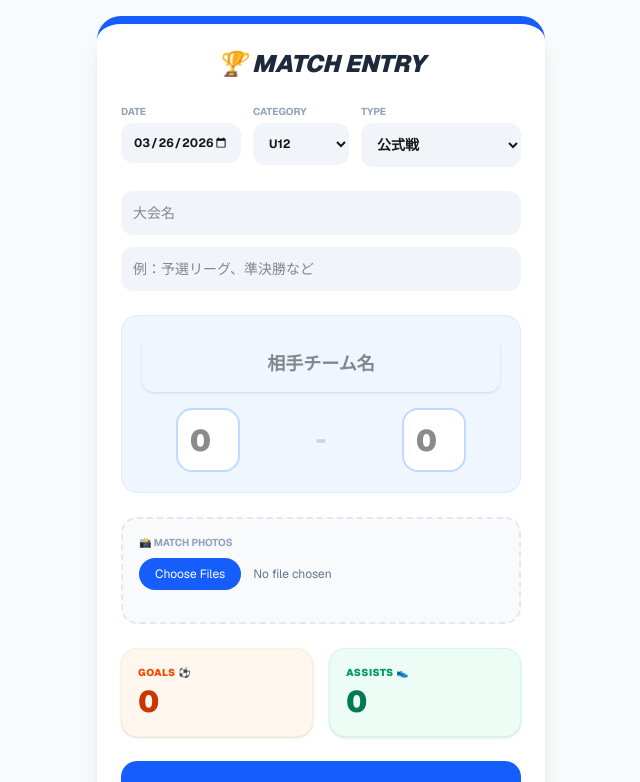
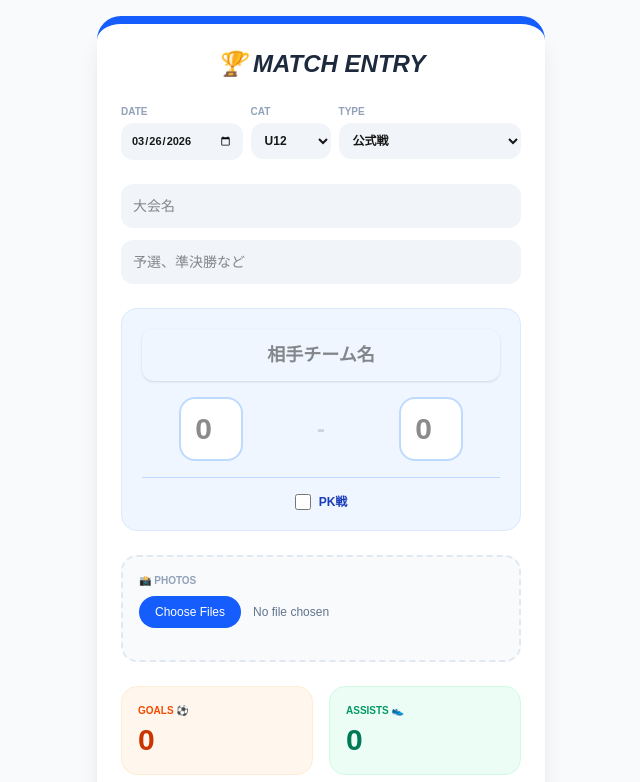
Before and after one commit to bqyujiyamada-code/soccer-app, a Next.js app: page /match/entry in a window 1280 px wide. Shown: the top 782 px of the page, without its empty margins (319-959 px from the left). Built offline with nearby package versions, Linux system fonts and the light colour scheme.

Commit message:
Update entry

```diff
--- a/src/app/match/entry/page.tsx
+++ b/src/app/match/entry/page.tsx
@@ -8,13 +8,13 @@ import Link from "next/link";
 function MatchEntryForm() {
   const router = useRouter();
   const searchParams = useSearchParams();
-  const matchId = searchParams.get("id");
+  const matchId = searchParams.get("id"); // URLからIDを取得
 
   const [loading, setLoading] = useState(false);
   const [uploading, setUploading] = useState(false);
 
-  // 初期状態を定義
-  const initialFormState = {
+  // 初期状態
+  const [formData, setFormData] = useState({
     date: new Date().toISOString().split('T')[0],
     category: "U12",
     matchType: "公式戦",
@@ -29,33 +29,49 @@ function MatchEntryForm() {
     myGoals: "0",
     myAssists: "0",
     images: [] as { key: string; url: string }[],
-  };
+  });
 
-  const [formData, setFormData] = useState(initialFormState);
-
-  // 編集モード：既存データの取得とマッピング
+  // 編集モード：get-matches から該当の1件を探す
   useEffect(() => {
     if (matchId) {
-      const loadMatch = async () => {
+      const loadMatchFromList = async () => {
         try {
-          const res = await fetch(`/api/get-match?id=${matchId}`);
-          if (res.ok) {
-            const data = await res.json();
-            // 既存の値を活かしつつ、足りないフィールドを初期値で埋める（マージ処理）
-            setFormData(prev => ({
-              ...initialFormState,
-              ...data,
-              // 数値や配列が確実にセットされるように個別に指定
-              images: data.images || [],
-              myGoals: data.myGoals?.toString() || "0",
-              myAssists: data.myAssists?.toString() || "0",
-            }));
+          // get-matches を使用（一覧を取得）
+          const res = await fetch("/api/get-matches");
+          if (!res.ok) throw new Error("一覧の取得に失敗しました");
+
+          const allMatches = await res.json();
+
+          // 一覧の中から ID が一致するものを検索
+          const targetMatch = allMatches.find((m: any) => m.id === matchId);
+
+          if (targetMatch) {
+            console.log("Match Found:", targetMatch);
+            // データをフォームにセット
+            setFormData({
+              date: targetMatch.date || "",
+              category: targetMatch.category || "U12",
+              matchType: targetMatch.matchType || "公式戦",
+              tournamentName: targetMatch.tournamentName || "",
+              matchStep: targetMatch.matchStep || "",
+              opponent: targetMatch.opponent || "",
+              scoreUs: String(targetMatch.scoreUs ?? ""),
+              scoreThem: String(targetMatch.scoreThem ?? ""),
+              hasPK: !!targetMatch.hasPK,
+              pkScoreUs: String(targetMatch.pkScoreUs ?? ""),
+              pkScoreThem: String(targetMatch.pkScoreThem ?? ""),
+              myGoals: String(targetMatch.myGoals ?? "0"),
+              myAssists: String(targetMatch.myAssists ?? "0"),
+              images: Array.isArray(targetMatch.images) ? targetMatch.images : [],
+            });
+          } else {
+            console.warn("指定されたIDの試合が見つかりません:", matchId);
           }
         } catch (err) {
-          console.error("データの読み込みに失敗しました", err);
+          console.error("Fetch error:", err);
         }
       };
-      loadMatch();
+      loadMatchFromList();
     }
   }, [matchId]);
 
@@ -68,7 +84,6 @@ function MatchEntryForm() {
   const handleImageChange = async (e: React.ChangeEvent<HTMLInputElement>) => {
     if (!e.target.files) return;
     setUploading(true);
-
     const files = Array.from(e.target.files);
     const bucketName = process.env.NEXT_PUBLIC_AWS_S3_BUCKET_NAME;
 
@@ -80,55 +95,39 @@ function MatchEntryForm() {
           body: JSON.stringify({ filename: file.name, contentType: file.type }),
         });
         const data = await res.json();
-
-        await fetch(data.signedUrl, {
-          method: "PUT",
-          body: file,
-          headers: { "Content-Type": file.type },
-        });
-
+        await fetch(data.signedUrl, { method: "PUT", body: file, headers: { "Content-Type": file.type } });
         const publicUrl = `https://${bucketName}.s3.ap-northeast-1.amazonaws.com/${data.fileKey}`;
-
-        // 既存の画像リストに追加（上書きではなく追記）
         setFormData(prev => ({
           ...prev,
           images: [...prev.images, { key: data.fileKey, url: publicUrl }]
         }));
-      } catch (err: any) {
-        alert("アップロード失敗: " + err.message);
+      } catch (err) {
+        console.error("Upload error:", err);
       }
     }
     setUploading(false);
   };
 
   const removeImage = (index: number) => {
-    setFormData(prev => ({
-      ...prev,
-      images: prev.images.filter((_, i) => i !== index)
-    }));
+    setFormData(prev => ({ ...prev, images: prev.images.filter((_, i) => i !== index) }));
   };
 
   const handleSubmit = async (e: React.FormEvent) => {
     e.preventDefault();
     setLoading(true);
-
     try {
       const res = await fetch("/api/save-match", {
         method: "POST",
         headers: { "Content-Type": "application/json" },
-        // IDを含めて送信することで「新規」ではなく「更新」として扱う
         body: JSON.stringify(matchId ? { ...formData, id: matchId } : formData),
       });
-
       if (res.ok) {
-        alert(matchId ? "記録を更新しました！" : "新しく記録しました！⚽️");
+        alert(matchId ? "記録を更新しました！" : "試合を記録しました！");
         router.push("/match/history");
-      } else {
-        const errorData = await res.json();
-        alert(`保存失敗: ${errorData.detail}`);
+        router.refresh();
       }
     } catch (err) {
-      alert("通信エラーが発生しました。");
+      alert("保存中にエラーが発生しました。");
     } finally {
       setLoading(false);
     }
@@ -136,24 +135,23 @@ function MatchEntryForm() {
 
   return (
     <form onSubmit={handleSubmit} className="space-y-6">
-      {/* 以前と同じJSX構造（中略） */}
-      {/* 確実に formData.value を参照しているため、取得した値が表示されます */}
-      <div className="flex flex-wrap gap-3">
-        <div className="flex-1 min-w-[120px]">
+      {/* 基本設定 */}
+      <div className="flex flex-wrap gap-2">
+        <div className="flex-1 min-w-[110px]">
           <label className="block text-[10px] font-bold text-slate-400 mb-1">DATE</label>
-          <input type="date" name="date" value={formData.date} onChange={handleChange} className="w-full p-3 bg-slate-100 rounded-xl font-bold text-xs outline-none" required />
+          <input type="date" name="date" value={formData.date} onChange={handleChange} className="w-full p-2.5 bg-slate-100 rounded-xl font-bold text-[11px] outline-none" required />
         </div>
-        <div className="w-24">
-          <label className="block text-[10px] font-bold text-slate-400 mb-1">CATEGORY</label>
-          <select name="category" value={formData.category} onChange={handleChange} className="w-full p-3 bg-slate-100 rounded-xl font-bold text-xs outline-none">
+        <div className="w-20">
+          <label className="block text-[10px] font-bold text-slate-400 mb-1">CAT</label>
+          <select name="category" value={formData.category} onChange={handleChange} className="w-full p-2.5 bg-slate-100 rounded-xl font-bold text-xs outline-none">
             <option value="U12">U12</option>
             <option value="U11">U11</option>
             <option value="U10">U10</option>
           </select>
         </div>
-        <div className="flex-[1.5] min-w-[140px]">
+        <div className="flex-[1.5] min-w-[120px]">
           <label className="block text-[10px] font-bold text-slate-400 mb-1">TYPE</label>
-          <select name="matchType" value={formData.matchType} onChange={handleChange} className="w-full p-3 bg-slate-100 rounded-xl font-bold text-sm outline-none">
+          <select name="matchType" value={formData.matchType} onChange={handleChange} className="w-full p-2.5 bg-slate-100 rounded-xl font-bold text-xs outline-none">
             <option>公式戦</option>
             <option>トレーニングマッチ</option>
             <option>カップ戦</option>
@@ -164,45 +162,58 @@ function MatchEntryForm() {
 
       <div className="space-y-3">
         <input type="text" name="tournamentName" placeholder="大会名" value={formData.tournamentName} onChange={handleChange} className="w-full p-3 bg-slate-100 rounded-xl text-sm outline-none font-medium" required />
-        <input type="text" name="matchStep" placeholder="例：予選リーグ、準決勝など" value={formData.matchStep} onChange={handleChange} className="w-full p-3 bg-slate-100 rounded-xl text-sm outline-none" />
+        <input type="text" name="matchStep" placeholder="予選、準決勝など" value={formData.matchStep} onChange={handleChange} className="w-full p-3 bg-slate-100 rounded-xl text-sm outline-none" />
       </div>
 
       <div className="bg-blue-50 p-5 rounded-2xl border border-blue-100">
-        <input type="text" name="opponent" placeholder="相手チーム名" value={formData.opponent} onChange={handleChange} className="w-full p-3 mb-4 rounded-xl text-center font-black outline-none border-2 border-transparent focus:border-blue-400 text-lg shadow-sm" required />
-        <div className="flex items-center justify-around gap-2">
-          <input type="number" name="scoreUs" value={formData.scoreUs} onChange={handleChange} className="w-16 h-16 text-3xl font-black text-center rounded-2xl border-2 border-blue-200 outline-none focus:border-blue-500 bg-white" placeholder="0" required />
-          <div className="text-2xl font-black text-slate-300">-</div>
-          <input type="number" name="scoreThem" value={formData.scoreThem} onChange={handleChange} className="w-16 h-16 text-3xl font-black text-center rounded-2xl border-2 border-blue-200 outline-none focus:border-blue-500 bg-white" placeholder="0" required />
+        <input type="text" name="opponent" placeholder="相手チーム名" value={formData.opponent} onChange={handleChange} className="w-full p-3 mb-4 rounded-xl text-center font-black outline-none text-lg shadow-sm" required />
+        <div className="flex items-center justify-around">
+          <input type="number" name="scoreUs" value={formData.scoreUs} onChange={handleChange} className="w-16 h-16 text-3xl font-black text-center rounded-2xl border-2 border-blue-200 bg-white outline-none" placeholder="0" required />
+          <span className="text-2xl font-black text-slate-300">-</span>
+          <input type="number" name="scoreThem" value={formData.scoreThem} onChange={handleChange} className="w-16 h-16 text-3xl font-black text-center rounded-2xl border-2 border-blue-200 bg-white outline-none" placeholder="0" required />
+        </div>
+
+        {/* PK設定 */}
+        <div className="mt-4 pt-4 border-t border-blue-200 flex flex-col items-center">
+          <label className="flex items-center gap-2 cursor-pointer">
+            <input type="checkbox" name="hasPK" checked={formData.hasPK} onChange={handleChange} className="w-4 h-4 accent-blue-600" />
+            <span className="text-xs font-bold text-blue-800">PK戦</span>
+          </label>
+          {formData.hasPK && (
+            <div className="mt-2 flex gap-2">
+              <input type="number" name="pkScoreUs" value={formData.pkScoreUs} onChange={handleChange} className="w-12 p-1.5 text-center rounded-lg border border-blue-300 text-xs font-bold" placeholder="Us" />
+              <input type="number" name="pkScoreThem" value={formData.pkScoreThem} onChange={handleChange} className="w-12 p-1.5 text-center rounded-lg border border-blue-300 text-xs font-bold" placeholder="Them" />
+            </div>
+          )}
         </div>
       </div>
 
-      {/* 画像プレビュー部分 (重要: 既存の画像が表示されることを確認) */}
       <div className="bg-slate-50 p-4 rounded-2xl border-2 border-dashed border-slate-200">
-        <label className="block text-[10px] font-bold text-slate-400 mb-2 uppercase">📸 Match Photos</label>
-        <input type="file" multiple accept="image/*" onChange={handleImageChange} className="w-full text-xs text-slate-500 file:mr-3 file:py-2 file:px-4 file:rounded-full file:bg-blue-600 file:text-white cursor-pointer" />
+        <label className="block text-[10px] font-bold text-slate-400 mb-2 uppercase">📸 PHOTOS</label>
+        <input type="file" multiple accept="image/*" onChange={handleImageChange} className="w-full text-xs text-slate-500 file:mr-3 file:py-2 file:px-4 file:rounded-full file:bg-blue-600 file:text-white" />
         <div className="grid grid-cols-3 gap-2 mt-4">
-          {formData.images.map((img, index) => (
-            <div key={index} className="relative aspect-square rounded-lg overflow-hidden border border-slate-200 shadow-sm group">
-              <img src={img.url} alt="preview" className="object-cover w-full h-full" />
-              <button type="button" onClick={() => removeImage(index)} className="absolute top-0 right-0 bg-red-500 text-white w-6 h-6 flex items-center justify-center text-[10px] font-bold rounded-bl-lg shadow-md">✕</button>
+          {formData.images.map((img, i) => (
+            <div key={i} className="relative aspect-square rounded-lg overflow-hidden border">
+              <img src={img.url} className="object-cover w-full h-full" alt="" />
+              <button type="button" onClick={() => removeImage(i)} className="absolute top-0 right-0 bg-red-500 text-white w-6 h-6 flex items-center justify-center text-[10px]">✕</button>
             </div>
           ))}
         </div>
       </div>
 
       <div className="grid grid-cols-2 gap-4">
-        <div className="bg-orange-50 p-4 rounded-2xl border border-orange-100 shadow-sm">
-          <label className="block text-[10px] font-black text-orange-600 mb-1 tracking-wider uppercase">Goals ⚽️</label>
+        <div className="bg-orange-50 p-4 rounded-2xl border border-orange-100">
+          <label className="block text-[10px] font-black text-orange-600 mb-1 uppercase">Goals ⚽️</label>
           <input type="number" name="myGoals" value={formData.myGoals} onChange={handleChange} className="w-full bg-transparent text-3xl font-black text-orange-700 outline-none" />
         </div>
-        <div className="bg-emerald-50 p-4 rounded-2xl border border-emerald-100 shadow-sm">
-          <label className="block text-[10px] font-black text-emerald-600 mb-1 tracking-wider uppercase">Assists 👟</label>
+        <div className="bg-emerald-50 p-4 rounded-2xl border border-emerald-100">
+          <label className="block text-[10px] font-black text-emerald-600 mb-1 uppercase">Assists 👟</label>
           <input type="number" name="myAssists" value={formData.myAssists} onChange={handleChange} className="w-full bg-transparent text-3xl font-black text-emerald-700 outline-none" />
         </div>
       </div>
 
-      <button disabled={loading || uploading} className="w-full py-5 bg-blue-600 hover:bg-blue-700 text-white rounded-2xl font-black text-xl shadow-lg active:scale-95 transition-all disabled:opacity-50">
-        {loading ? "SAVING..." : (matchId ? "更新を保存する" : "試合をきろくする")}
+      <button disabled={loading || uploading} className="w-full py-5 bg-blue-600 hover:bg-blue-700 text-white rounded-2xl font-black text-xl shadow-lg active:scale-95 disabled:opacity-50">
+        {loading ? "SAVING..." : (matchId ? "更新を保存" : "試合を記録")}
       </button>
     </form>
   );
@@ -210,15 +221,15 @@ function MatchEntryForm() {
 
 export default function MatchEntry() {
   return (
-    <div className="min-h-screen bg-slate-50 p-4 pb-12 font-sans">
+    <div className="min-h-screen bg-slate-50 p-4 pb-12">
       <div className="max-w-md mx-auto bg-white rounded-3xl shadow-xl overflow-hidden border-t-8 border-blue-600">
         <div className="p-6">
-          <h1 className="text-2xl font-black text-center text-slate-800 mb-6 italic uppercase">🏆 Match Entry</h1>
+          <h1 className="text-2xl font-black text-center text-slate-800 mb-6 italic">🏆 MATCH ENTRY</h1>
           <Suspense fallback={<div className="text-center p-10 font-bold text-slate-400">LOADING DATA...</div>}>
             <MatchEntryForm />
           </Suspense>
           <div className="mt-8 text-center">
-            <Link href="/match/history" className="text-xs font-bold text-slate-400 hover:text-blue-600 transition-colors">← 戻る</Link>
+            <Link href="/match/history" className="text-xs font-bold text-slate-400 hover:text-blue-600 transition-colors">← 試合履歴をみる</Link>
           </div>
         </div>
       </div>
```
